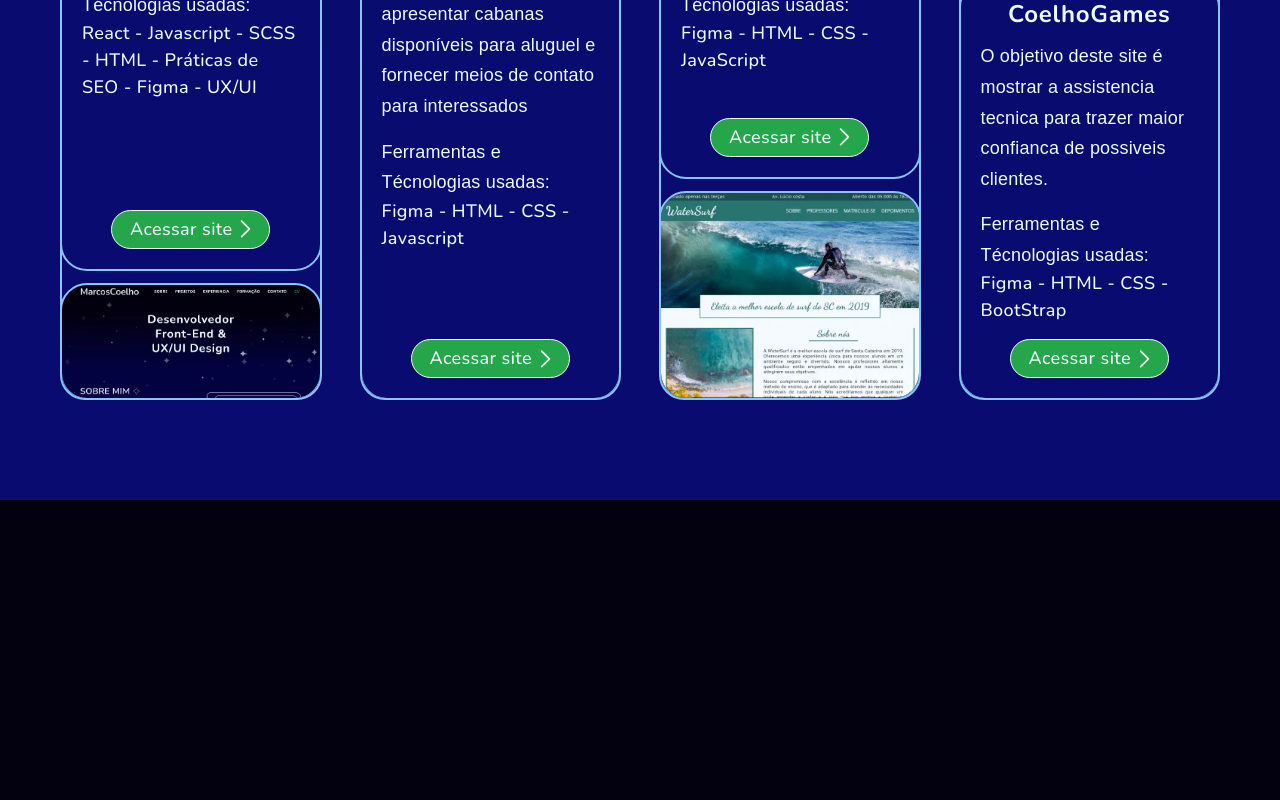
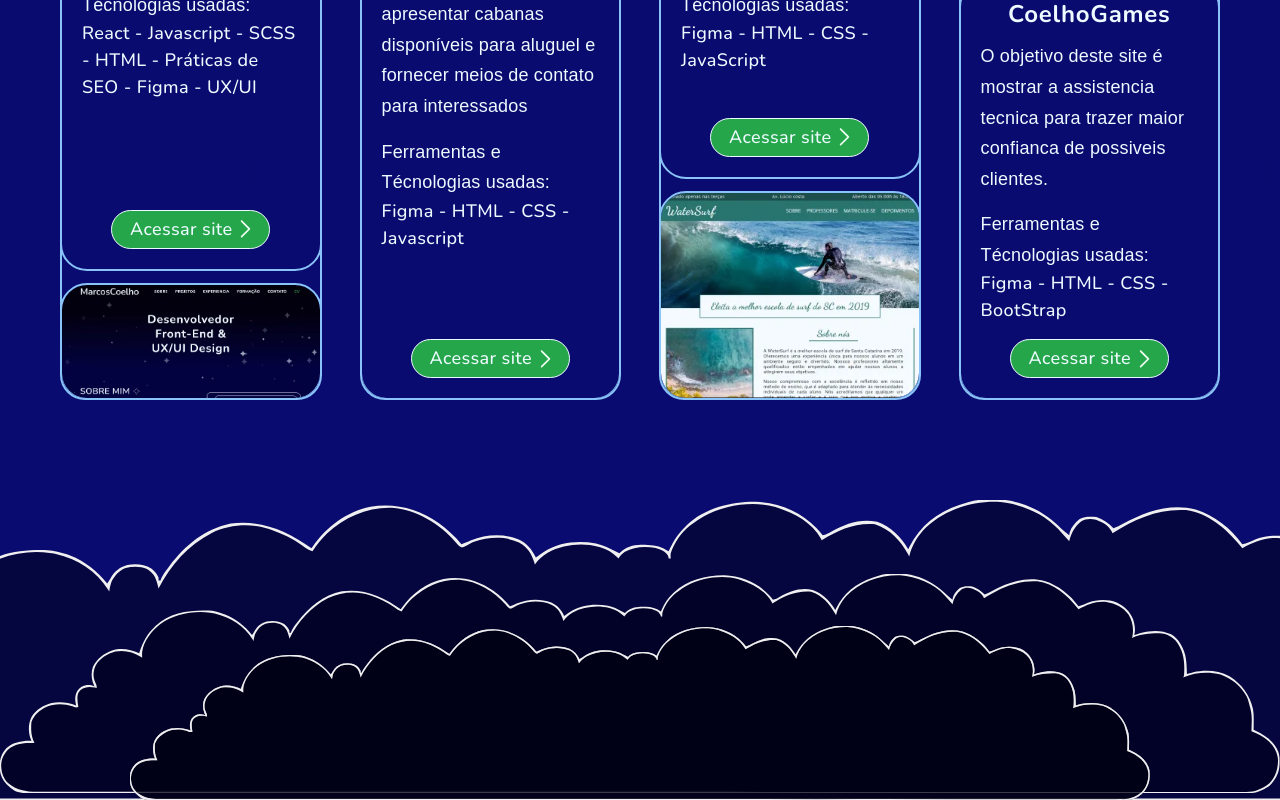
Before and after one commit to MarcosAlexandreCoelhoCampos/marcos-coelho, a React (Vite) app: page / in a window 1280 px wide. Shown: the part 2396-3196 px from the top of the page. Before the commit the page ends 2896 px from the top, so only its background shows below. Built offline with nearby package versions, Linux system fonts and the light colour scheme; a web font is replaced by a local one.

Commit message:
Init CloudsDivider

```diff
--- a/src/components/macroComponents/AirplaneWithText/index.tsx
+++ b/src/components/macroComponents/AirplaneWithText/index.tsx
@@ -10,18 +10,20 @@ const AirplaneWithText: React.FC<{ texts: string[] }> = ({ texts }) => {
   const isInViewport = ComponentOnViewport(containerRef);
   const isDesktop = UserScreenWidthIsLargerThan(1200);
 
+  // Veificar se é possivel fazer uma animação onde ele começa no scroll maximo do componente
+  // e termina no inicio, assim mostrando que é um componente scrolavel e ao mesmo tempo
+  // deixando bonito e interessante
+
   return (
-    <div
-      ref={containerRef}
-      className={`${styles.AirplaneWithTextContainer} ${
-        isInViewport && !isDesktop && styles.animate
-      } ${isInViewport && isDesktop && 'animeFromNegativeLeft'} ${
-        isDesktop && 'animeFromNegativeLeftPreparation'
-      }`}
-    >
+    <div ref={containerRef} className={`${styles.AirplaneWithTextContainer}`}>
       <div className={`${styles.AirplaneWithTextContent}`}>
         {texts.map((text, index) => (
-          <div key={index} className={styles.AirplaneWithText}>
+          <div
+            key={index}
+            className={`${styles.AirplaneWithText}  ${
+              isInViewport && 'animeFromNegativeLeft'
+            } ${'animeFromNegativeLeftPreparation'}`}
+          >
             <p>{text}</p>
             <img
               src={AirplaneWithText.image.src}
@@ -29,6 +31,7 @@ const AirplaneWithText: React.FC<{ texts: string[] }> = ({ texts }) => {
               width={AirplaneWithText.image.width}
               height={AirplaneWithText.image.height}
               title={AirplaneWithText.image.title}
+              aria-hidden='true'
             />
           </div>
         ))}
--- /dev/null
+++ b/src/components/macroComponents/ExtraLargeClousDivider/index.tsx
@@ -0,0 +1,46 @@
+import styles from './style.module.scss';
+
+const ExtraLargeClousDivider = () => {
+  return (
+    <div className={styles.ExtraLargeClousDivider}>
+      <img
+        src='./icons/cloud/extra-large/extra-large-cloud-white.svg'
+        alt=''
+        aria-hidden='true'
+        title=''
+        width={1747}
+        height={298}
+        className={styles.ExtraLargeClousImages}
+      />
+      <img
+        src='./icons/cloud/extra-large/extra-large-cloud-white.svg'
+        alt=''
+        aria-hidden='true'
+        title=''
+        width={1747}
+        height={298}
+        className={styles.ExtraLargeClousImages}
+      />
+      <img
+        src='./icons/cloud/extra-large/extra-large-cloud-white.svg'
+        alt=''
+        aria-hidden='true'
+        title=''
+        width={1747}
+        height={298}
+        className={styles.ExtraLargeClousImages}
+      />
+      <img
+        src='./icons/cloud/extra-large/extra-large-cloud-white.svg'
+        alt=''
+        aria-hidden='true'
+        title=''
+        width={1747}
+        height={298}
+        className={styles.ExtraLargeClousImages}
+      />
+    </div>
+  );
+};
+
+export default ExtraLargeClousDivider;
--- /dev/null
+++ b/src/components/macroComponents/ExtraLargeClousDivider/style.module.scss
@@ -0,0 +1,36 @@
+.ExtraLargeClousDivider {
+  width: 100%;
+  overflow: hidden;
+  height: 300px;
+  background-color: var(--color-primary-750);
+  position: relative;
+
+  .ExtraLargeClousImages {
+    position: absolute;
+    bottom: 0px;
+  }
+
+  .ExtraLargeClousImages:nth-child(1) {
+    height: 100%;
+    object-fit: cover;
+  }
+  .ExtraLargeClousImages:nth-child(2) {
+    height: 78%;
+  }
+  .ExtraLargeClousImages:nth-child(3) {
+    height: 58%;
+    left: 0;
+  }
+  .ExtraLargeClousImages:nth-child(4) {
+    height: 58%;
+    right: 0;
+  }
+
+  /*   .ExtraLargeClousImages:nth-child(2) {
+    right: -50vw;
+  }
+  .ExtraLargeClousImages:nth-child(3) {
+    object-fit: cover;
+    height: 100%;
+  } */
+}
--- a/src/pages/Home/index.tsx
+++ b/src/pages/Home/index.tsx
@@ -7,6 +7,7 @@ import Banner from './sections/Banner';
 import AboutMe from './sections/AboutMe';
 import Projects from './sections/Projects';
 import Knowledges from './sections/Knowledges';
+import ExtraLargeClousDivider from '../../components/macroComponents/ExtraLargeClousDivider/index.tsx';
 
 const Home: React.FC<{ data: SiteData }> = ({ data }) => {
   document.body.style.backgroundColor = 'var(--color-primary-975)';
@@ -20,6 +21,7 @@ const Home: React.FC<{ data: SiteData }> = ({ data }) => {
       <Knowledges data={data.Knowledges} />
       <CloudsDivider />
       <Projects data={data.Projects} />
+      <ExtraLargeClousDivider />
     </>
   );
 };
--- a/src/pages/Home/sections/Knowledges/style.module.scss
+++ b/src/pages/Home/sections/Knowledges/style.module.scss
@@ -10,4 +10,7 @@
       padding: 0px;
     }
   }
+  .airplanesMaxWidth {
+    scroll-snap-type: x mandatory;
+  }
 }
```
Also changed, not shown: public/icons/cloud/extra-large/extra-large-cloud-white.svg (added).
